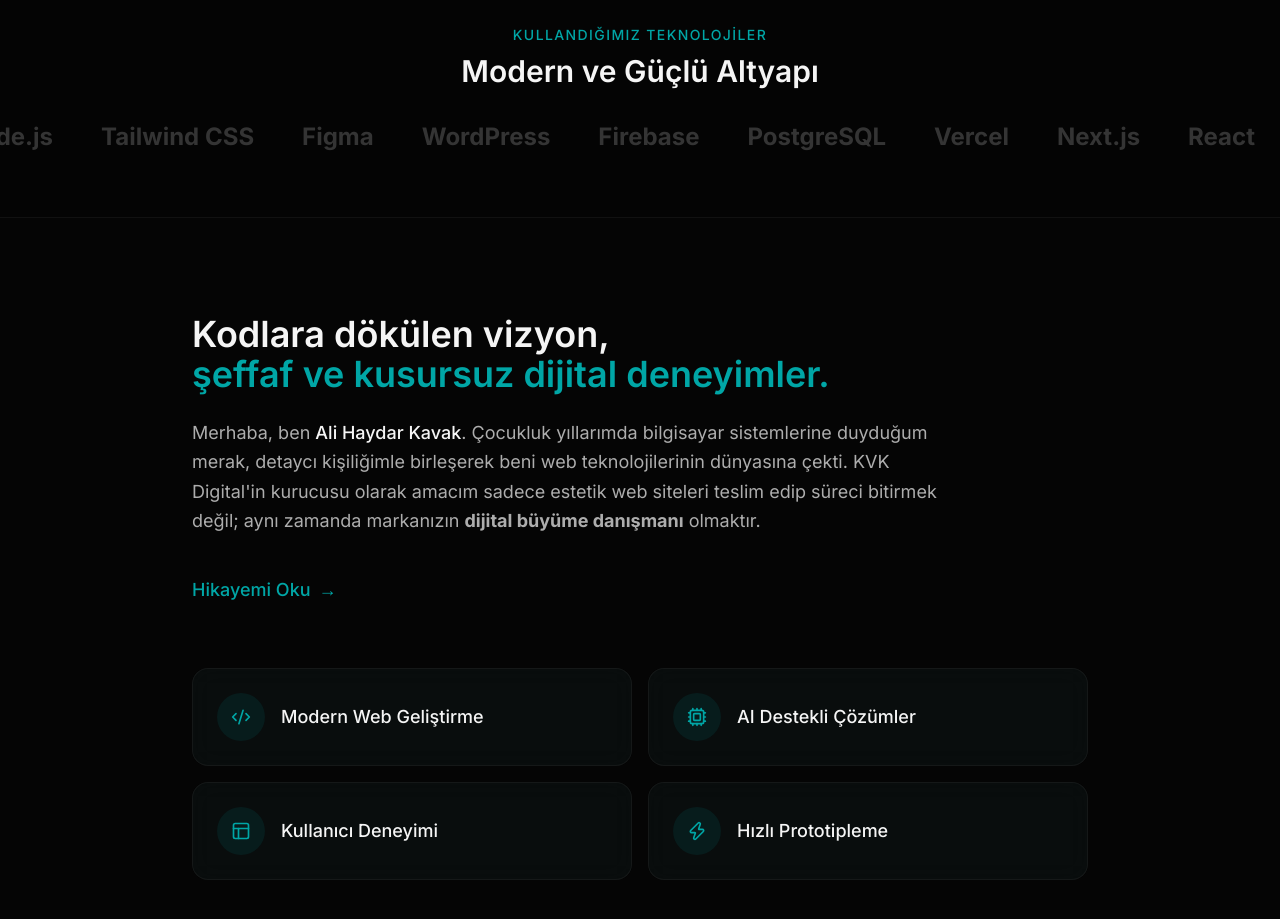
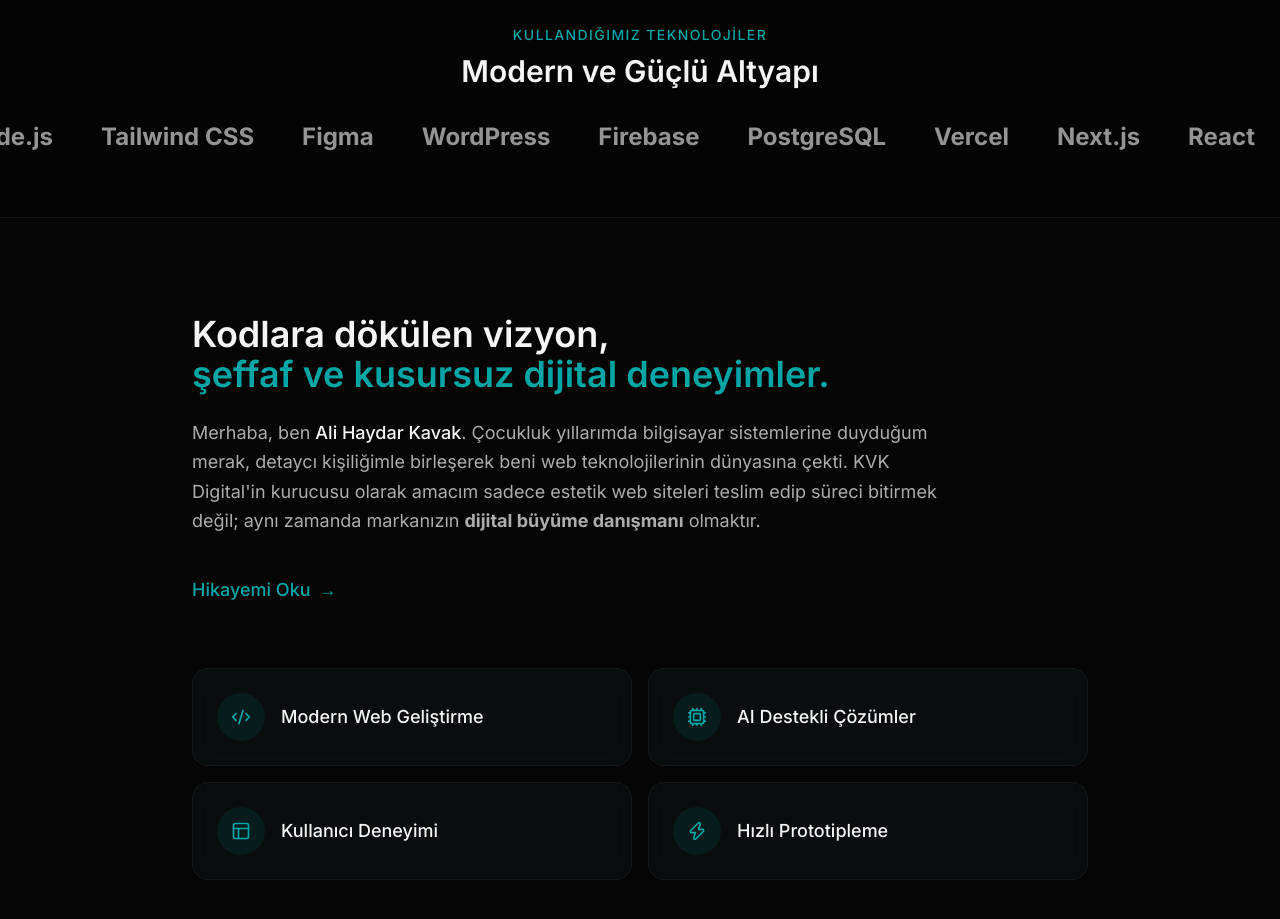
Before and after one commit to ReckyRey05/kvk-dijital, a Next.js app: page / in a window 1280 px wide. Shown: the part 840-1759 px from the top of the page. Built offline with nearby package versions, Linux system fonts and the light colour scheme; no server answers; the database is empty.

Commit message:
fix: resolve tech stack contrast issue

```diff
--- a/src/components/TechStack.tsx
+++ b/src/components/TechStack.tsx
@@ -30,7 +30,7 @@ export default function TechStack() {
           {technologies.map((tech, idx) => (
             <div
               key={idx}
-              className="flex items-center justify-center text-xl md:text-2xl font-bold text-foreground/20 hover:text-accent transition-colors duration-300"
+              className="flex items-center justify-center text-xl md:text-2xl font-bold text-foreground/60 hover:text-accent transition-colors duration-300"
             >
               {tech}
             </div>
```
